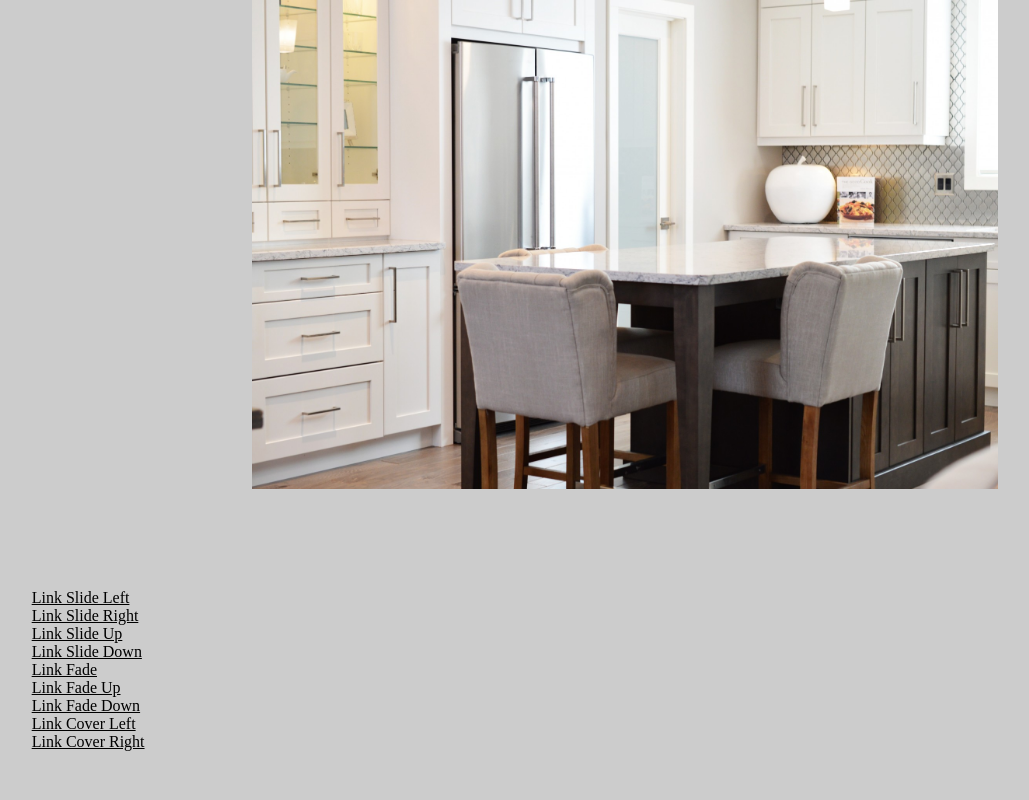
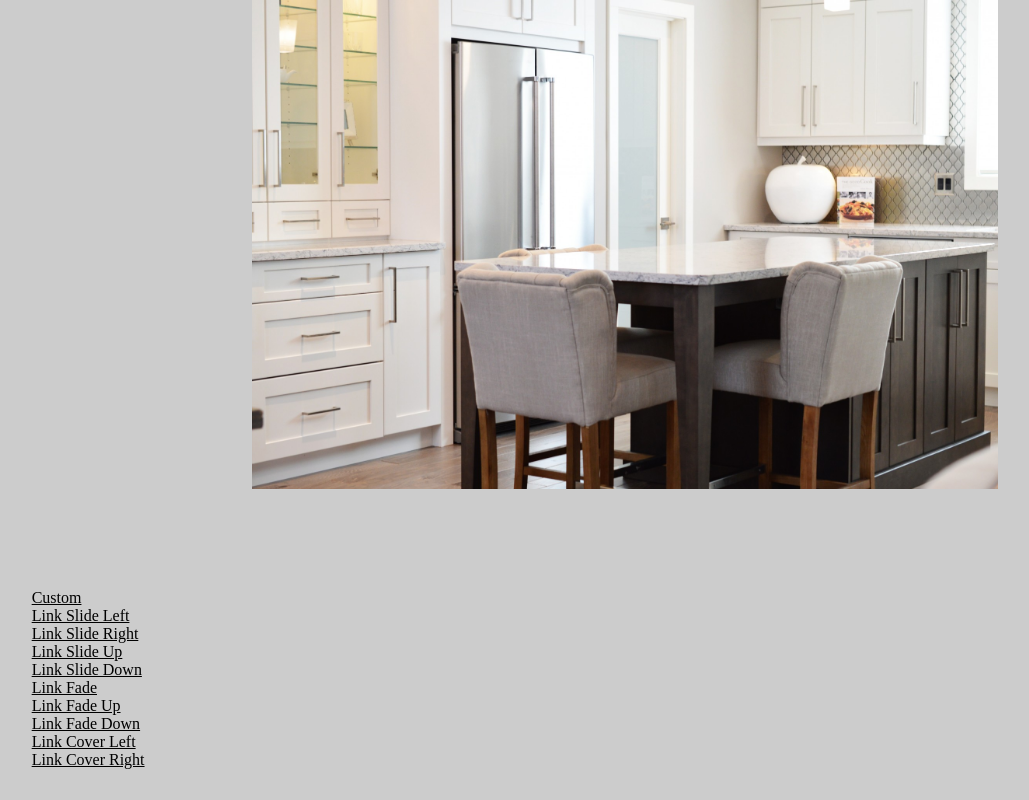
Before and after one commit to koniecznytomek/gatsby-transition-links, a Gatsby site: page /about in a window 1280 px wide. Shown: the top 800 px of the page, without its empty margins (175-1204 px from the left). Built offline with nearby package versions, Linux system fonts and the light colour scheme; Gatsby itself is replaced by a stand-in of ours.

Commit message:
Cleanup and fix

```diff
--- a/src/components/TransitionLinks/LinkCoverLeft.tsx
+++ b/src/components/TransitionLinks/LinkCoverLeft.tsx
@@ -19,7 +19,7 @@ export const LinkCoverLeft = ({ children, url }: IProps) => {
     exitTrigger: useCallback(container => {
       container.setAttribute(
         'style',
-        'animation: coverToLeft 1.2s cubic-bezier(0.83, 0, 0.17, 1) forwards;'
+        'animation: coverLeftOut 1.2s cubic-bezier(0.83, 0, 0.17, 1) forwards;'
       );
     }, []),
   };
@@ -32,7 +32,7 @@ export const LinkCoverLeft = ({ children, url }: IProps) => {
     entryTrigger: useCallback(container => {
       container.setAttribute(
         'style',
-        'animation: coverFromLeft 0.7s cubic-bezier(0.83, 0, 0.17, 1) forwards;'
+        'animation: coverLeftIn 0.7s cubic-bezier(0.83, 0, 0.17, 1) forwards;'
       );
     }, []),
   };
--- a/src/components/TransitionLinks/LinkCoverRight.tsx
+++ b/src/components/TransitionLinks/LinkCoverRight.tsx
@@ -19,7 +19,7 @@ export const LinkCoverRight = ({ children, url }: IProps) => {
     exitTrigger: useCallback(container => {
       container.setAttribute(
         'style',
-        'animation: coverToRight 1.2s cubic-bezier(0.83, 0, 0.17, 1) forwards;'
+        'animation: coverRightOut 1.2s cubic-bezier(0.83, 0, 0.17, 1) forwards;'
       );
     }, []),
   };
@@ -32,7 +32,7 @@ export const LinkCoverRight = ({ children, url }: IProps) => {
     entryTrigger: useCallback(container => {
       container.setAttribute(
         'style',
-        'animation: coverFromRight 0.7s cubic-bezier(0.83, 0, 0.17, 1) forwards;'
+        'animation: coverRightIn 0.7s cubic-bezier(0.83, 0, 0.17, 1) forwards;'
       );
     }, []),
   };
--- /dev/null
+++ b/src/components/TransitionLinks/LinkCustom.tsx
@@ -0,0 +1,59 @@
+import React, { ReactNode, useCallback } from 'react';
+import TransitionLink from 'gatsby-plugin-transition-link';
+
+interface IProps {
+  children: ReactNode;
+  node?: ReactNode;
+  url: string;
+  effect?: string;
+  lenght?: number;
+}
+
+export const LinkCustom = ({ children, url, effect, lenght }: IProps) => {
+  const exitTransition = {
+    length: lenght,
+    zIndex: 1,
+    trigger: ({ node }: IProps) => {
+      exitTransition.exitTrigger(node);
+      if (node) (node as HTMLElement).style.top = -window.pageYOffset + 'px';
+      window.scrollTo({ top: -window.pageYOffset });
+    },
+    exitTrigger: useCallback(container => {
+      container.setAttribute(
+        'style',
+        'animation: ' +
+          effect +
+          'Out ' +
+          lenght +
+          's cubic-bezier(0.83, 0, 0.17, 1) forwards;'
+      );
+    }, []),
+  };
+
+  const entryTransition = {
+    zIndex: 2,
+    trigger: ({ node }: IProps) => {
+      entryTransition.entryTrigger(node);
+    },
+    entryTrigger: useCallback(container => {
+      container.setAttribute(
+        'style',
+        'animation: ' +
+          effect +
+          'In ' +
+          lenght +
+          's cubic-bezier(0.83, 0, 0.17, 1) forwards;'
+      );
+    }, []),
+  };
+
+  return (
+    <>
+      <TransitionLink to={url} exit={exitTransition} entry={entryTransition}>
+        {children}
+      </TransitionLink>
+    </>
+  );
+};
+
+export default LinkCustom;
--- a/src/components/TransitionLinks/LinkFade.tsx
+++ b/src/components/TransitionLinks/LinkFade.tsx
@@ -17,10 +17,7 @@ export const LinkFade = ({ children, url }: IProps) => {
       window.scrollTo({ top: -window.pageYOffset });
     },
     exitTrigger: useCallback(container => {
-      container.setAttribute(
-        'style',
-        'animation: slideFadeOut 0.8s ease forwards;'
-      );
+      container.setAttribute('style', 'animation: fadeOut 0.8s ease forwards;');
     }, []),
   };
 
@@ -30,10 +27,7 @@ export const LinkFade = ({ children, url }: IProps) => {
       entryTransition.entryTrigger(node);
     },
     entryTrigger: useCallback(container => {
-      container.setAttribute(
-        'style',
-        'animation: slideFadeIn 0.8s ease forwards;'
-      );
+      container.setAttribute('style', 'animation: fadeIn 0.8s ease forwards;');
     }, []),
   };
 
--- a/src/components/TransitionLinks/LinkFadeDown.tsx
+++ b/src/components/TransitionLinks/LinkFadeDown.tsx
@@ -19,7 +19,7 @@ export const LinkFadeDown = ({ children, url }: IProps) => {
     exitTrigger: useCallback(container => {
       container.setAttribute(
         'style',
-        'animation: fadeToDown 0.8s cubic-bezier(0.83, 0, 0.17, 1) forwards;'
+        'animation: fadeDownOut 0.8s cubic-bezier(0.83, 0, 0.17, 1) forwards;'
       );
     }, []),
   };
@@ -32,7 +32,7 @@ export const LinkFadeDown = ({ children, url }: IProps) => {
     entryTrigger: useCallback(container => {
       container.setAttribute(
         'style',
-        'animation: fadeFromUp 0.8s cubic-bezier(0.83, 0, 0.17, 1) forwards;'
+        'animation: fadeDownIn 0.8s cubic-bezier(0.83, 0, 0.17, 1) forwards;'
       );
     }, []),
   };
--- a/src/components/TransitionLinks/LinkFadeUp.tsx
+++ b/src/components/TransitionLinks/LinkFadeUp.tsx
@@ -19,7 +19,7 @@ export const LinkFadeUp = ({ children, url }: IProps) => {
     exitTrigger: useCallback(container => {
       container.setAttribute(
         'style',
-        'animation: fadeToUp 0.8s cubic-bezier(0.83, 0, 0.17, 1) forwards;'
+        'animation: fadeUpOut 0.8s cubic-bezier(0.83, 0, 0.17, 1) forwards;'
       );
     }, []),
   };
@@ -32,7 +32,7 @@ export const LinkFadeUp = ({ children, url }: IProps) => {
     entryTrigger: useCallback(container => {
       container.setAttribute(
         'style',
-        'animation: fadeFromDown 0.8s cubic-bezier(0.83, 0, 0.17, 1) forwards;'
+        'animation: fadeUpIn 0.8s cubic-bezier(0.83, 0, 0.17, 1) forwards;'
       );
     }, []),
   };
--- a/src/components/TransitionLinks/LinkSlideDown.tsx
+++ b/src/components/TransitionLinks/LinkSlideDown.tsx
@@ -19,7 +19,7 @@ export const LinkSlideDown = ({ children, url }: IProps) => {
     exitTrigger: useCallback(container => {
       container.setAttribute(
         'style',
-        'animation: slideToDown 0.8s cubic-bezier(0.83, 0, 0.17, 1) forwards;'
+        'animation: slideDownOut 0.8s cubic-bezier(0.83, 0, 0.17, 1) forwards;'
       );
     }, []),
   };
@@ -32,7 +32,7 @@ export const LinkSlideDown = ({ children, url }: IProps) => {
     entryTrigger: useCallback(container => {
       container.setAttribute(
         'style',
-        'animation: slideFromUp 0.8s cubic-bezier(0.83, 0, 0.17, 1) forwards;'
+        'animation: slideDownIn 0.8s cubic-bezier(0.83, 0, 0.17, 1) forwards;'
       );
     }, []),
   };
--- a/src/components/TransitionLinks/LinkSlideRight.tsx
+++ b/src/components/TransitionLinks/LinkSlideRight.tsx
@@ -19,7 +19,7 @@ export const LinkSlideRight = ({ children, url }: IProps) => {
     exitTrigger: useCallback(container => {
       container.setAttribute(
         'style',
-        'animation: slideToRight 0.5s cubic-bezier(0.83, 0, 0.17, 1) forwards;'
+        'animation: slideRightOut 0.5s cubic-bezier(0.83, 0, 0.17, 1) forwards;'
       );
     }, []),
   };
@@ -32,7 +32,7 @@ export const LinkSlideRight = ({ children, url }: IProps) => {
     entryTrigger: useCallback(container => {
       container.setAttribute(
         'style',
-        'animation: slideFromRight 0.5s cubic-bezier(0.83, 0, 0.17, 1) forwards;'
+        'animation: slideRightIn 0.5s cubic-bezier(0.83, 0, 0.17, 1) forwards;'
       );
     }, []),
   };
--- a/src/components/TransitionLinks/LinkSlideUp.tsx
+++ b/src/components/TransitionLinks/LinkSlideUp.tsx
@@ -19,7 +19,7 @@ export const LinkSlideUp = ({ children, url }: IProps) => {
     exitTrigger: useCallback(container => {
       container.setAttribute(
         'style',
-        'animation: slideToUp 0.8s cubic-bezier(0.83, 0, 0.17, 1) forwards;'
+        'animation: slideUpOut 0.8s cubic-bezier(0.83, 0, 0.17, 1) forwards;'
       );
     }, []),
   };
@@ -32,7 +32,7 @@ export const LinkSlideUp = ({ children, url }: IProps) => {
     entryTrigger: useCallback(container => {
       container.setAttribute(
         'style',
-        'animation: slideFromDown 0.8s cubic-bezier(0.83, 0, 0.17, 1) forwards;'
+        'animation: slideUpIn 0.8s cubic-bezier(0.83, 0, 0.17, 1) forwards;'
       );
     }, []),
   };
--- a/src/pages/about.tsx
+++ b/src/pages/about.tsx
@@ -10,6 +10,7 @@ import LinkCoverLeft from '../components/TransitionLinks/LinkCoverLeft';
 import LinkCoverRight from '../components/TransitionLinks/LinkCoverRight';
 import LinkFadeUp from '../components/TransitionLinks/LinkFadeUp';
 import LinkFadeDown from '../components/TransitionLinks/LinkFadeDown';
+import LinkCustom from '../components/TransitionLinks/LinkCustom';
 
 export const Container = styled.div`
   display: grid;
@@ -54,6 +55,9 @@ export const About = () => {
             </LinkFade>
           </div>
           <div className="Work__link-one">
+            <LinkCustom url={'/'} effect="fadeUp" lenght={2}>
+              Custom
+            </LinkCustom>
             <LinkSlideLeft url={'/'}>Link Slide Left</LinkSlideLeft>
             <LinkSlideRight url={'/'}>Link Slide Right</LinkSlideRight>
 
--- a/src/pages/index.tsx
+++ b/src/pages/index.tsx
@@ -10,6 +10,7 @@ import LinkCoverLeft from '../components/TransitionLinks/LinkCoverLeft';
 import LinkCoverRight from '../components/TransitionLinks/LinkCoverRight';
 import LinkFadeUp from '../components/TransitionLinks/LinkFadeUp';
 import LinkFadeDown from '../components/TransitionLinks/LinkFadeDown';
+import LinkCustom from '../components/TransitionLinks/LinkCustom';
 
 export const Container = styled.div`
   display: grid;
@@ -54,6 +55,9 @@ export const Home = () => {
             </LinkFade>
           </div>
           <div className="Work__link-one">
+            <LinkCustom url={'/about'} effect="fade" lenght={0.3}>
+              Custom
+            </LinkCustom>
             <LinkSlideLeft url={'/about'}>Link Slide Left</LinkSlideLeft>
             <LinkSlideRight url={'/about'}>Link Slide Right</LinkSlideRight>
 
--- a/src/styles/animations.css
+++ b/src/styles/animations.css
@@ -1,12 +1,12 @@
 /* LINK SLIDE LEFT*/
 
-@keyframes slideToLeft {
+@keyframes slideLeftOut {
   to {
     transform: translateX(-100vw) translateZ(0);
   }
 }
 
-@keyframes slideFromLeft {
+@keyframes slideLeftIn {
   from {
     transform: translateX(100vw) translateZ(0);
   }
@@ -17,13 +17,13 @@
 
 /* LINK SLIDE RIGHT */
 
-@keyframes slideToRight {
+@keyframes slideRightOut {
   to {
     transform: translateX(100vw) translateZ(0);
   }
 }
 
-@keyframes slideFromRight {
+@keyframes slideRightIn {
   from {
     transform: translateX(-100vw) translateZ(0);
   }
@@ -34,13 +34,13 @@
 
 /* LINK SLIDE UP */
 
-@keyframes slideToUp {
+@keyframes slideUpOut {
   to {
-    margin-top: -100vh;
+    margin-top: -100%;
   }
 }
 
-@keyframes slideFromDown {
+@keyframes slideUpIn {
   from {
     margin-top: 100vh;
   }
@@ -51,13 +51,13 @@
 
 /* LINK SLIDE DOWN */
 
-@keyframes slideToDown {
+@keyframes slideDownOut {
   to {
     margin-top: 100%;
   }
 }
 
-@keyframes slideFromUp {
+@keyframes slideDownIn {
   from {
     margin-top: -100vh;
 
@@ -69,13 +69,13 @@
 
 /* LINK COVER LEFT */
 
-@keyframes coverToLeft {
+@keyframes coverLeftOut {
   to {
     transform: translateX(-25vw) translateZ(0);
   }
 }
 
-@keyframes coverFromLeft {
+@keyframes coverLeftIn {
   from {
     transform: translateX(100vw) translateZ(0);
   }
@@ -86,13 +86,13 @@
 
 /* LINK COVER RIGHT */
 
-@keyframes coverToRight {
+@keyframes coverRightOut {
   to {
     transform: translateX(25vw) translateZ(0);
   }
 }
 
-@keyframes coverFromRight {
+@keyframes coverRightIn {
   from {
     transform: translateX(-100vw) translateZ(0);
   }
@@ -103,7 +103,7 @@
 
 /* LINK FADE */
 
-@keyframes slideFadeIn {
+@keyframes fadeIn {
   from {
     opacity: 0;
   }
@@ -112,7 +112,7 @@
   }
 }
 
-@keyframes slideFadeOut {
+@keyframes fadeOut {
   from {
     opacity: 1;
   }
@@ -124,14 +124,14 @@
 
 /* LINK FADE UP */
 
-@keyframes fadeToUp {
+@keyframes fadeUpOut {
   to {
     margin-top: -200px;
     opacity: 0;
   }
 }
 
-@keyframes fadeFromDown {
+@keyframes fadeUpIn {
   from {
     margin-top: 200px;
     opacity: 0;
@@ -144,14 +144,14 @@
 
 /* LINK FADE DOWN */
 
-@keyframes fadeToDown {
+@keyframes fadeDownOut {
   to {
     margin-top: 200px;
     opacity: 0;
   }
 }
 
-@keyframes fadeFromUp {
+@keyframes fadeDownIn {
   from {
     margin-top: -200px;
     opacity: 0;
```
Also changed, not shown: README.md.
